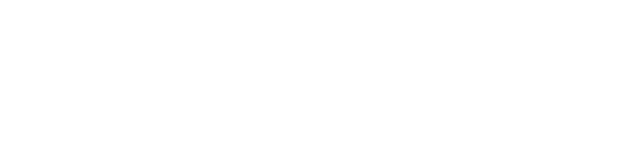
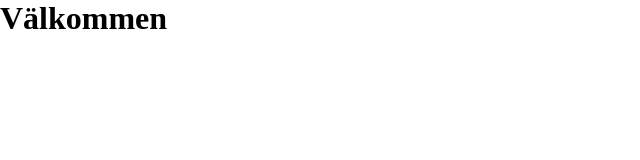
Before and after one commit to Fillson/Projekt_grupp28, a plain HTML site: page index.html in a window 1280 px wide. Shown: the whole page, without its empty margins (0-640 px from the left). Drawn offline with Linux system fonts and the light colour scheme.

Commit message:
Update index.html

```diff
--- a/index.html
+++ b/index.html
@@ -9,5 +9,7 @@
 
     <link rel="stylesheet" href="style.css" />
   </head>
-  <body></body>
+  <body>
+    <h1 class="heading">Välkommen</h1>
+  </body>
 </html>
```
